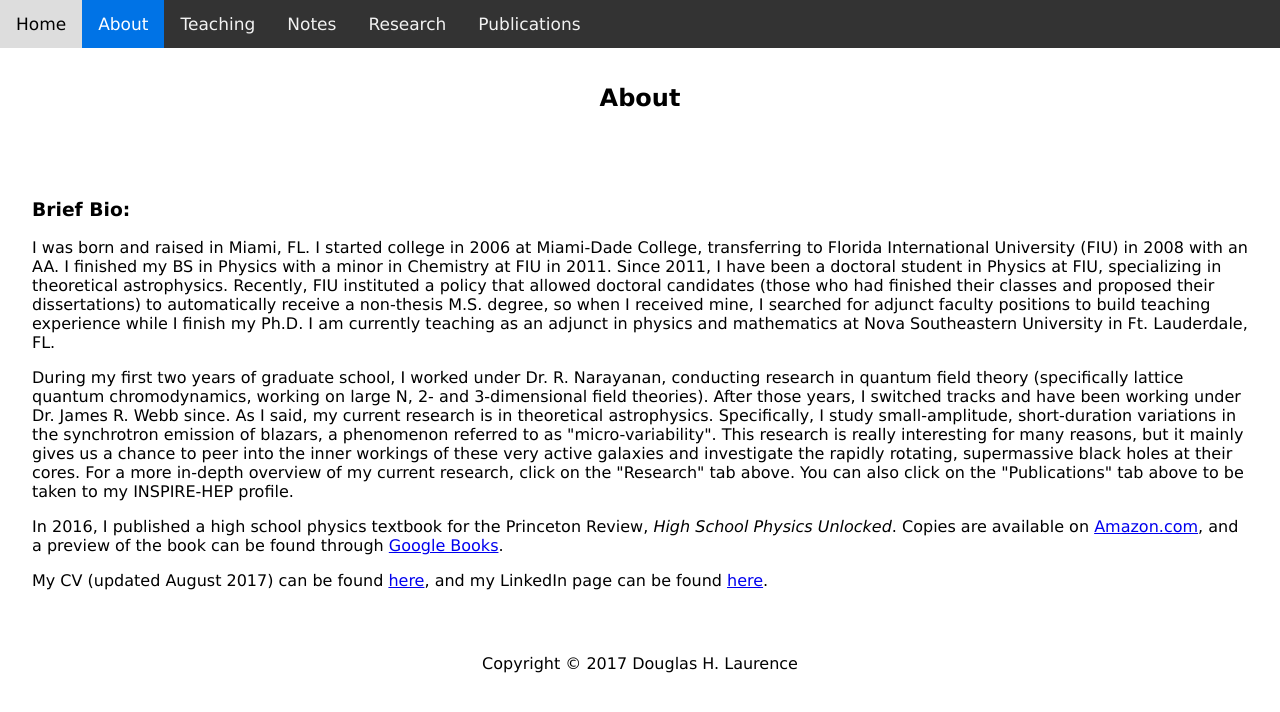
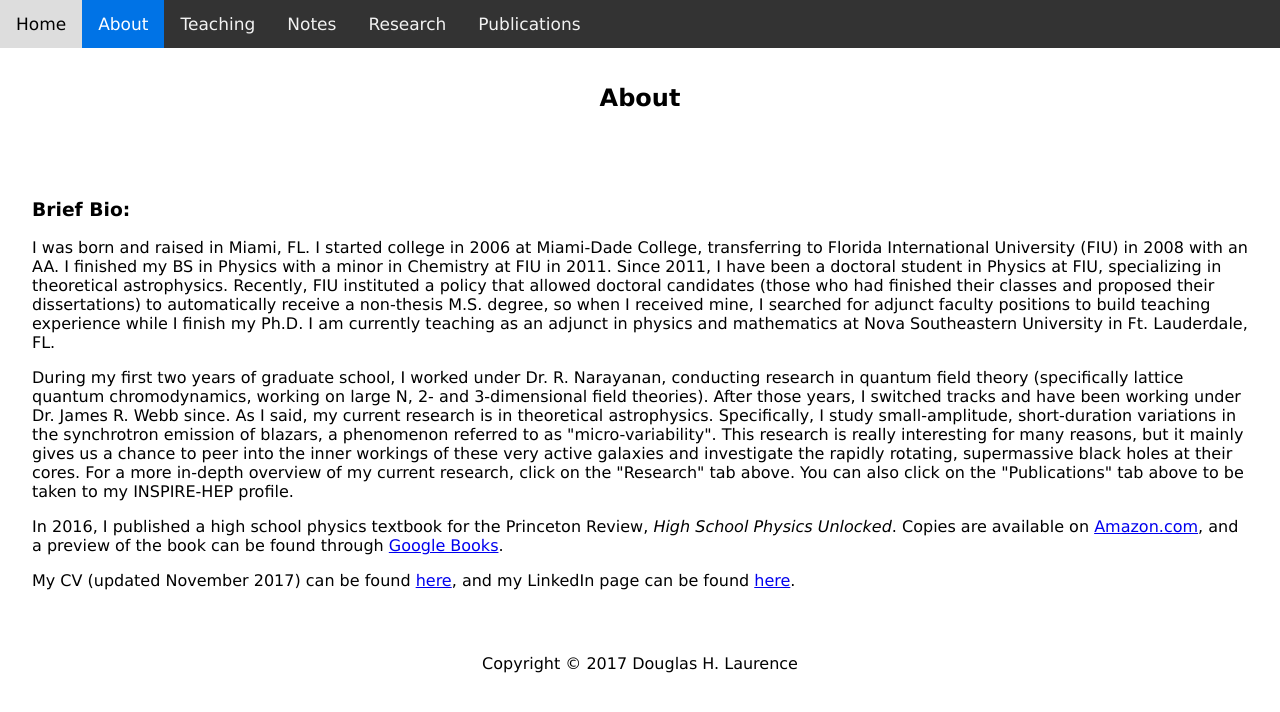
Before and after one commit to dhlaurence/dhlaurence.github.io, a Jekyll site: the page built from about.html, in a window 1280 px wide. Shown: the top 712 px of the page. Built offline with Jekyll 4.4.1, drawn with Linux system fonts in a browser that asks for light colours.

Commit message:
Update about.html

```diff
--- a/about.html
+++ b/about.html
@@ -39,7 +39,7 @@ title: About
   </p>
 
   <p>
-    My CV (updated August 2017) can be found <a target="_blank" href="http://www.blazartheory.com/files/CV_08_27_2017.pdf">here</a>,
+    My CV (updated November 2017) can be found <a target="_blank" href="http://www.blazartheory.com/files/CV_11_17_2017.pdf">here</a>,
     and my LinkedIn page can be found <a target="_blank" href="https://www.linkedin.com/in/douglas-laurence-a48619141/">here</a>.
   </p>
 </article>
```
